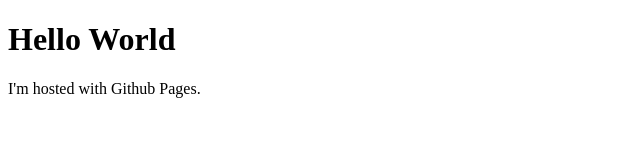
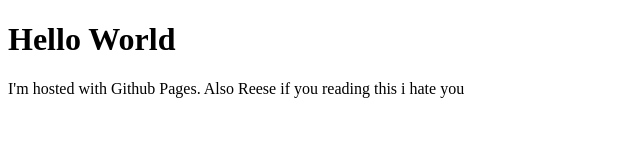
Before and after one commit to aryan-patel22/aryan-patel22.github.io, a plain HTML site: page index.html in a window 1280 px wide. Shown: the whole page, without its empty margins (0-640 px from the left). Drawn offline with Linux system fonts and the light colour scheme.

Commit message:
Update index.html

```diff
--- a/index.html
+++ b/index.html
@@ -4,7 +4,7 @@
 
 <h1>Hello World</h1>
 
-<p>I'm hosted with Github Pages.</p>
+<p>I'm hosted with Github Pages. Also Reese if you reading this i hate you</p>
 
 </body>
 </html>
```
